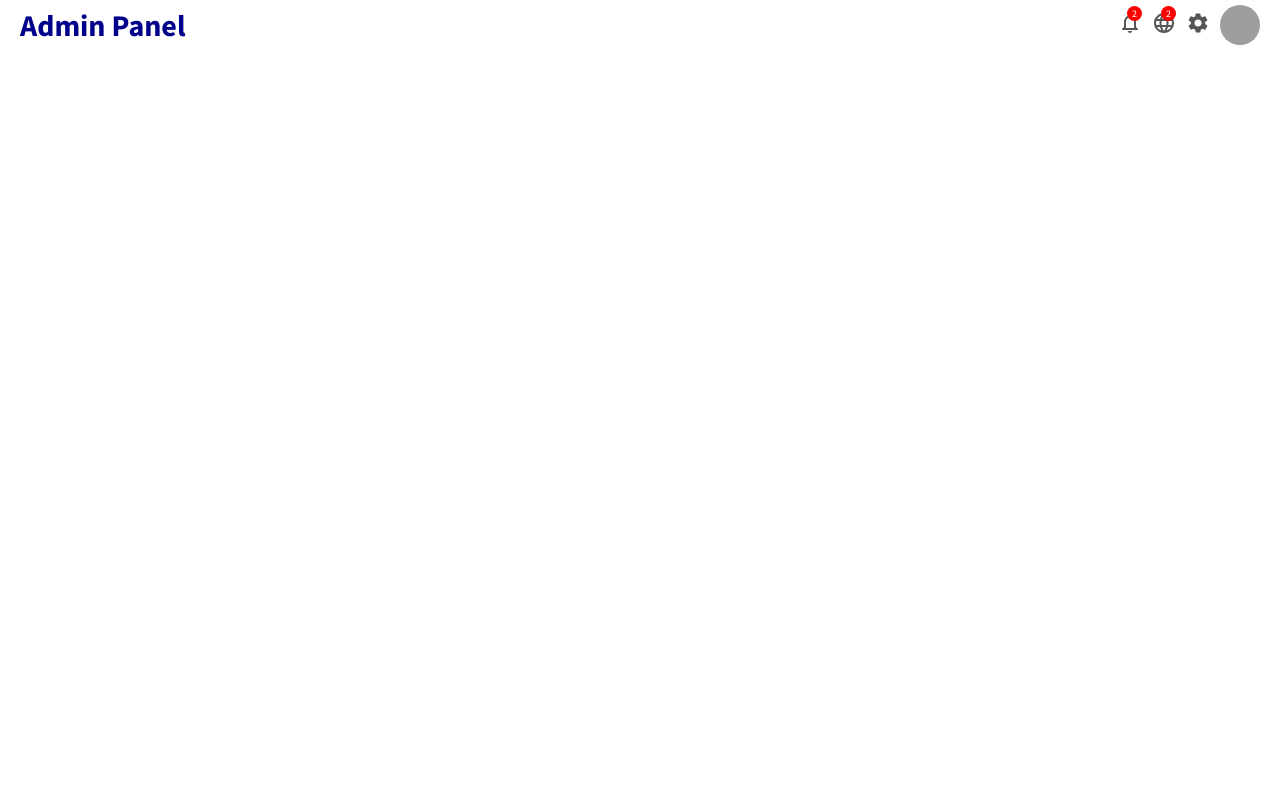
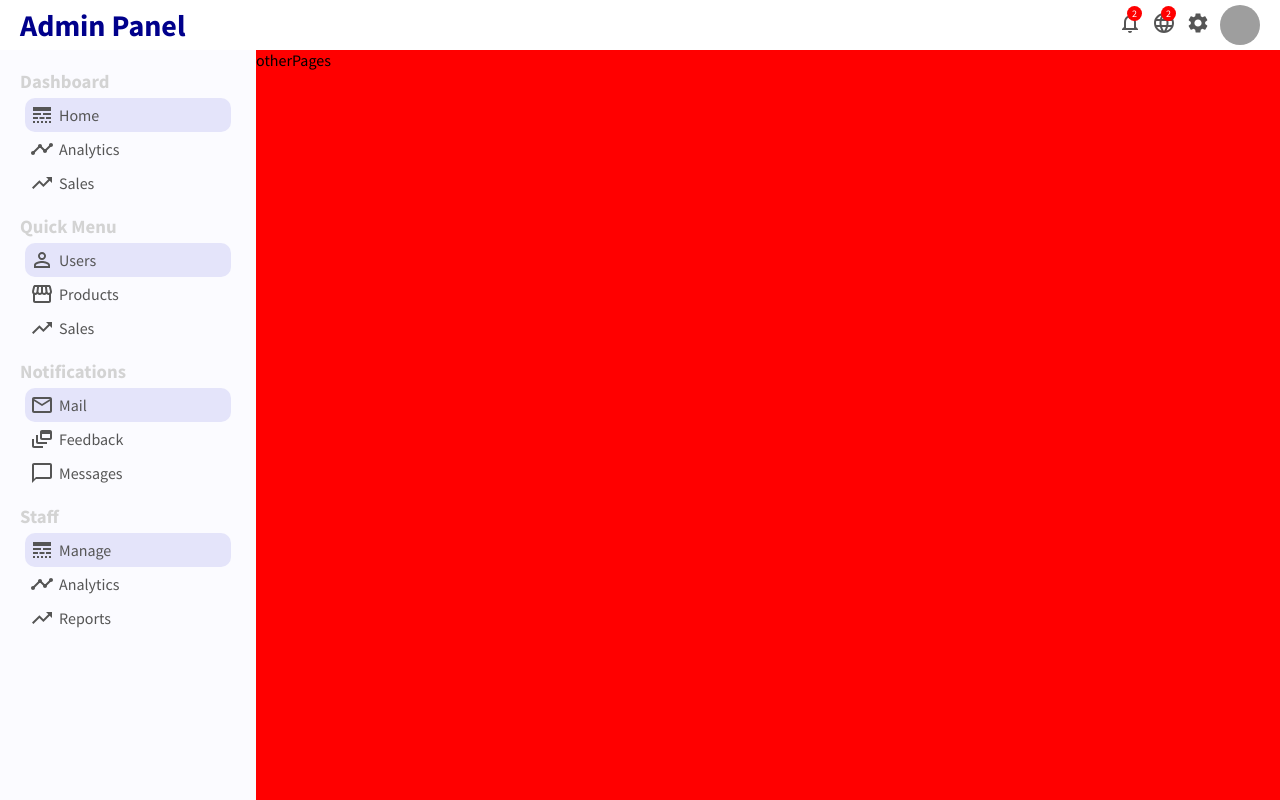
Before and after one commit to seyed-amir-mehrizi/admin-dashboard, a React (Create React App) app: page / in a window 1280 px wide. Built offline with nearby package versions, Linux system fonts and the light colour scheme; grey boxes are pictures that could not be loaded.

Commit message:
finish sidebar component

```diff
--- a/src/App.js
+++ b/src/App.js
@@ -1,10 +1,18 @@
+import Sidebar from "./components/sidebar/Sidebar";
 import Topbar from "./components/topbar/Topbar";
-
+import './app.css'
 
 function App() {
   return (
     <div>
       <Topbar />
+      <div className="container">
+        <Sidebar />
+        <div className="others">
+        otherPages
+        </div>
+
+      </div>
     </div>
   );
 }
--- /dev/null
+++ b/src/app.css
@@ -0,0 +1,7 @@
+.container{
+    display: flex;
+}
+.others{
+    flex: 4;
+    background-color: red;
+}
--- /dev/null
+++ b/src/components/sidebar/Sidebar.jsx
@@ -0,0 +1,88 @@
+import React from 'react'
+import './sidebar.css'
+import LineStyleIcon from '@mui/icons-material/LineStyle';
+import TimeLine from '@mui/icons-material/Timeline';
+import TrendingUp from '@mui/icons-material/TrendingUp';
+import PermIdentity from '@mui/icons-material/PermIdentity';
+import StorefrontIcon from '@mui/icons-material/Storefront';
+import MailOutline from '@mui/icons-material/MailOutline';
+import DynamicFeed from '@mui/icons-material/DynamicFeed';
+import ChatBubbleOutline from '@mui/icons-material/ChatBubbleOutline';
+
+
+export default function Sidebar() {
+    return (
+        <div className='sidebar'>
+            <div className="sidebarWrapper">
+                <div className="sidebarMenu">
+                    <h3 className='sidebarTitle'>Dashboard</h3>
+                    <ul className='sidebarList'>
+                        <li className="sidebarListItem active">
+                            <LineStyleIcon className='sidebarIcon' />
+                            Home
+                        </li>
+                        <li className="sidebarListItem">
+                            <TimeLine className='sidebarIcon' />
+                            Analytics
+                        </li>
+                        <li className="sidebarListItem">
+                            <TrendingUp className='sidebarIcon' />
+                            Sales
+                        </li>
+                    </ul>
+                </div>
+                <div className="sidebarMenu">
+                    <h3 className='sidebarTitle'>Quick Menu</h3>
+                    <ul className='sidebarList'>
+                        <li className="sidebarListItem active">
+                            <PermIdentity className='sidebarIcon' />
+                            Users
+                        </li>
+                        <li className="sidebarListItem">
+                            <StorefrontIcon className='sidebarIcon' />
+                            Products
+                        </li>
+                        <li className="sidebarListItem">
+                            <TrendingUp className='sidebarIcon' />
+                            Sales
+                        </li>
+                    </ul>
+                </div>
+                <div className="sidebarMenu">
+                    <h3 className='sidebarTitle'>Notifications</h3>
+                    <ul className='sidebarList'>
+                        <li className="sidebarListItem active">
+                            <MailOutline className='sidebarIcon' />
+                            Mail
+                        </li>
+                        <li className="sidebarListItem">
+                            <DynamicFeed className='sidebarIcon' />
+                            Feedback
+                        </li>
+                        <li className="sidebarListItem">
+                            <ChatBubbleOutline className='sidebarIcon' />
+                            Messages
+                        </li>
+                    </ul>
+                </div>
+                <div className="sidebarMenu">
+                    <h3 className='sidebarTitle'>Staff</h3>
+                    <ul className='sidebarList'>
+                        <li className="sidebarListItem active">
+                            <LineStyleIcon className='sidebarIcon' />
+                            Manage
+                        </li>
+                        <li className="sidebarListItem">
+                            <TimeLine className='sidebarIcon' />
+                            Analytics
+                        </li>
+                        <li className="sidebarListItem">
+                            <TrendingUp className='sidebarIcon' />
+                            Reports
+                        </li>
+                    </ul>
+                </div>
+            </div>
+        </div>
+    )
+}
--- /dev/null
+++ b/src/components/sidebar/sidebar.css
@@ -0,0 +1,46 @@
+.sidebar {
+    flex: 1;
+    height: calc(100vh - 50px);
+    background-color: rgb(251, 251, 255);
+    position: sticky;
+    top: 50px;
+}
+
+.sidebarWrapper {
+    padding: 20px;
+    color: #555;
+
+}
+
+.sidebarMenu {
+    margin-bottom: 10px;
+}
+
+.sidebarTitle {
+    font-style: 13px;
+    color: lightgray;
+}
+
+.sidebarList {
+    list-style: none;
+    padding: 5px;
+}
+
+.sidebarListItem {
+    padding: 5px;
+    cursor: pointer;
+    display: flex;
+    align-items: center;
+    border-radius: 10px;
+}
+
+.sidebarListItem.active,
+.sidebarListItem:hover {
+    background-color: rgb(228, 228, 250);
+
+}
+
+.sidebarIcon {
+    margin-right: 5px;
+    font-style: 20px !important;
+}
```
